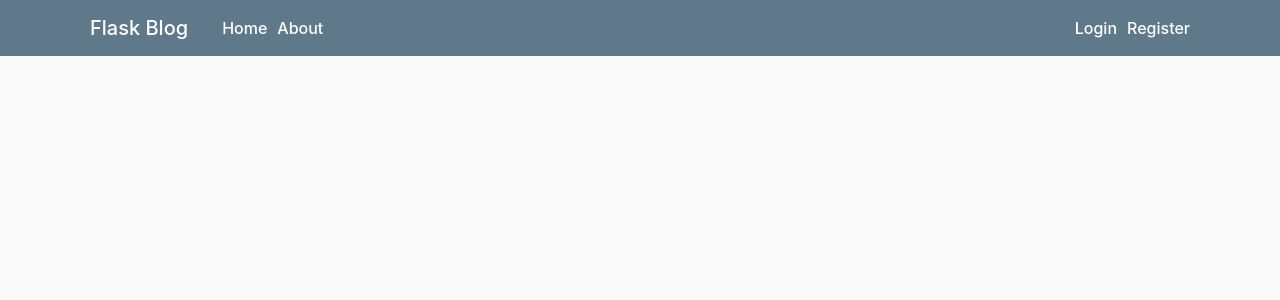
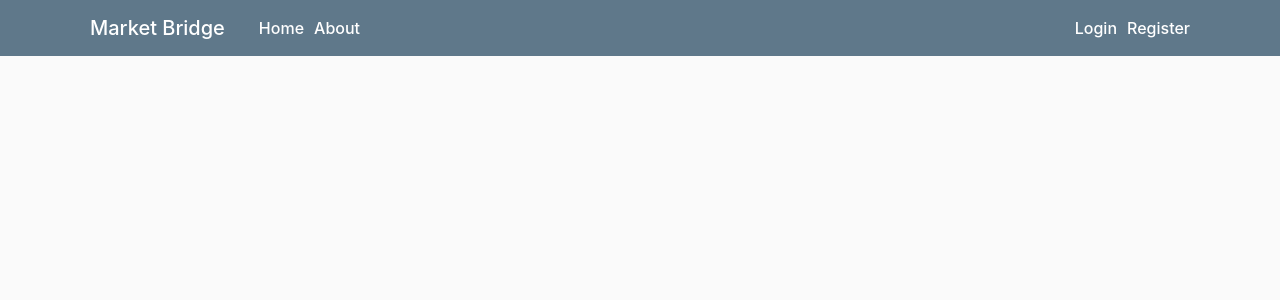
Before and after one commit to Ayobamidele/Market-Bridge, a Flask app: page / in a window 1280 px wide. Shown: the top 300 px of the page. Run offline with Flask 3, Linux system fonts and the light colour scheme; parts of the project's set-up code (start-up, migrations or seed data) failed here and were passed over; some libraries are stand-ins or nearby versions.

Commit message:
edited the nav-title

```diff
--- a/supply_bridge/templates/layout.html
+++ b/supply_bridge/templates/layout.html
@@ -23,7 +23,7 @@
 	<header class="site-header">
 		<nav class="navbar navbar-expand-md navbar-dark bg-steel fixed-top">
 			<div class="container">
-				<a class="navbar-brand mr-4" href="/">Flask Blog</a>
+				<a class="navbar-brand mr-4" href="/">Market Bridge</a>
 				<button class="navbar-toggler" type="button" data-bs-toggle="collapse" data-bs-target="#navbarToggle" data-target="navbarToggle" aria-controls="navbarToggle" aria-expanded="false" aria-label="Toggle navigation">
 					<span class="navbar-toggler-icon"></span>
 				</button>
```
